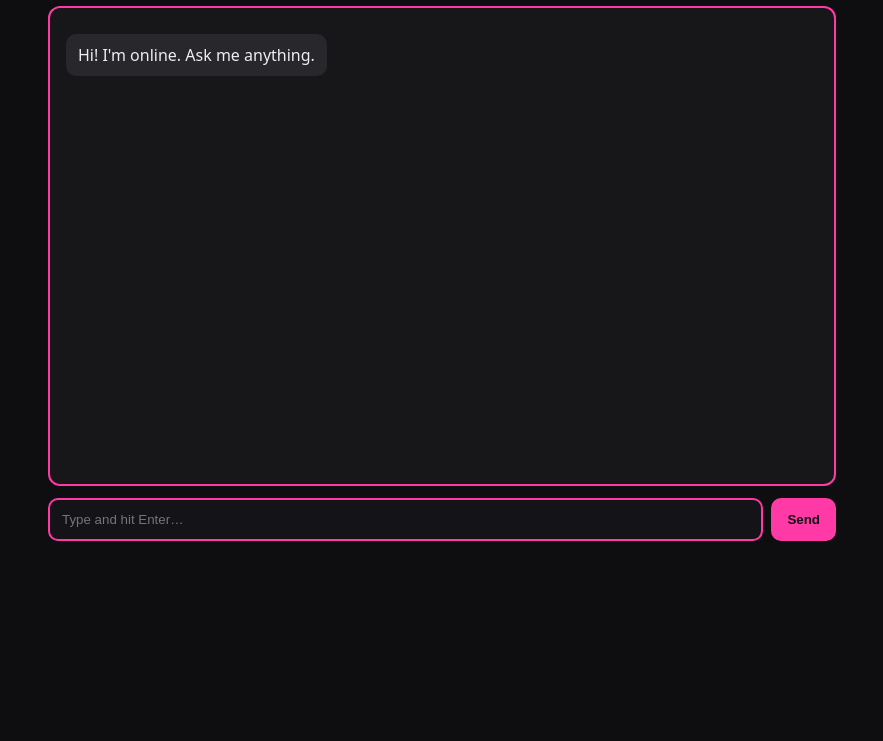
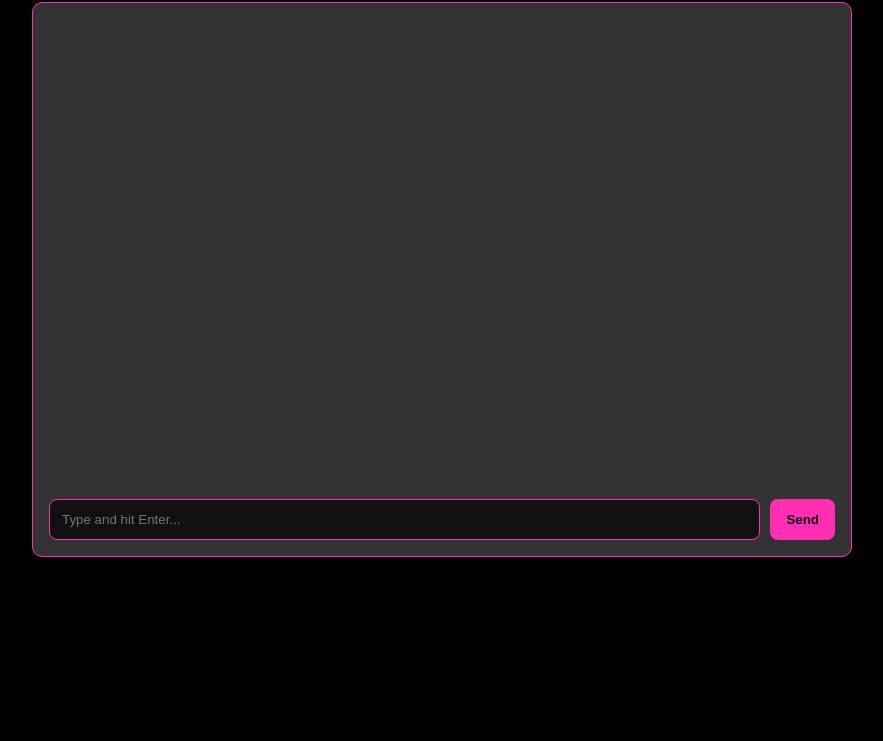
Before and after one commit to MissA2223/chatos-web, a plain HTML site: page index.html in a window 1280 px wide. Shown: the part 99-840 px from the top of the page, without its empty margins (198-1081 px from the left). Before the commit the page ends 800 px from the top, so only its background shows below. Drawn offline with Linux system fonts and the light colour scheme.

Commit message:
Update index.html

```diff
--- a/index.html
+++ b/index.html
@@ -5,32 +5,34 @@
   <title>ChatOS Web</title>
   <meta name="viewport" content="width=device-width, initial-scale=1" />
   <style>
-    :root { --pink:#ff3aa7; --bg:#0e0e10; --panel:#28282c; --text:#eee; }
-    * { box-sizing: border-box; }
-    body { margin:0; background:var(--bg); color:var(--text); font:16px/1.4 system-ui, -apple-system, Segoe UI, Roboto, sans-serif; }
-    .wrap { max-width:820px; margin:40px auto; padding:0 16px; }
-    h1 { text-align:center; color:var(--pink); margin:0 0 20px; }
-    .chat { background:rgba(255,255,255,0.04); border:2px solid var(--pink); border-radius:12px; padding:16px; height:60vh; overflow:auto; }
-    .msg { display:inline-block; padding:10px 12px; border-radius:10px; margin:10px 0; max-width:90%; }
-    .user  { background:var(--pink); color:#111; align-self:flex-end; }
-    .bot   { background:var(--panel); }
-    .row { display:flex; gap:8px; margin-top:12px; }
-    input[type="text"] { flex:1; padding:12px; border-radius:10px; border:2px solid var(--pink); background:#141418; color:var(--text); }
-    button { padding:12px 16px; border:none; background:var(--pink); color:#111; border-radius:10px; font-weight:700; cursor:pointer; }
-    .srcs { font-size:12px; opacity:.85; margin-top:6px; }
-    a { color:#b8e0ff; }
+    :root { --hot: #ff2fb3; --ink:#222; --panel:#333; --text:#eee; }
+    html,body{height:100%;margin:0;background:#000;color:var(--text);font-family:system-ui, -apple-system, Segoe UI, Roboto, sans-serif;}
+    .wrap{max-width:820px;margin:40px auto;padding:0 16px;}
+    h1{color:var(--hot);text-align:center;margin:0 0 18px;}
+    .panel{background:var(--panel);border:1px solid var(--hot);border-radius:10px;padding:16px;}
+    #chat-box{height:460px;overflow:auto;padding:8px 6px 0 6px;}
+    .bubble{max-width:85%;margin:8px 0;padding:10px 12px;border-radius:10px;background:#444}
+    .me{background:var(--hot);color:#111;margin-left:auto}
+    .bot{background:#555}
+    form{display:flex;gap:10px;margin-top:12px}
+    input{flex:1;background:#111;border:1px solid var(--hot);border-radius:8px;padding:12px;color:#fff}
+    button{background:var(--hot);border:0;color:#111;border-radius:8px;padding:0 16px;font-weight:700}
+    .sources{font-size:12px;opacity:.85;margin-top:6px}
+    .sources a{color:#cdd9ff}
   </style>
 </head>
 <body>
   <div class="wrap">
     <h1>ChatOS Web</h1>
-    <div id="chat-box" class="chat"></div>
-    <form id="chat-form" class="row" autocomplete="off">
-      <input id="user-input" type="text" placeholder="Type and hit Enter…" />
-      <button id="send-btn" type="submit">Send</button>
-    </form>
+    <div class="panel">
+      <div id="chat-box"></div>
+      <form id="chat-form" autocomplete="off">
+        <input id="user-input" type="text" placeholder="Type and hit Enter..." />
+        <button id="send-btn" type="submit">Send</button>
+      </form>
+    </div>
   </div>
 
-  <script src="/main.js"></script>
+  <script src="/chat.js" defer></script>
 </body>
 </html>
```
